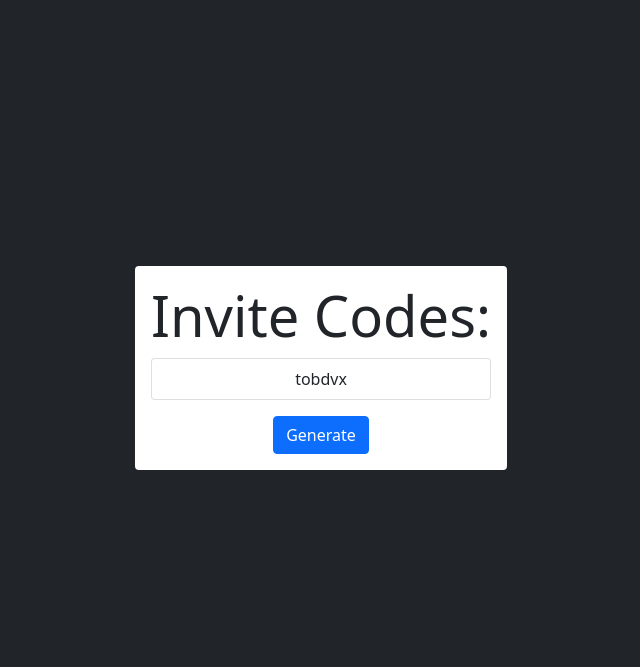
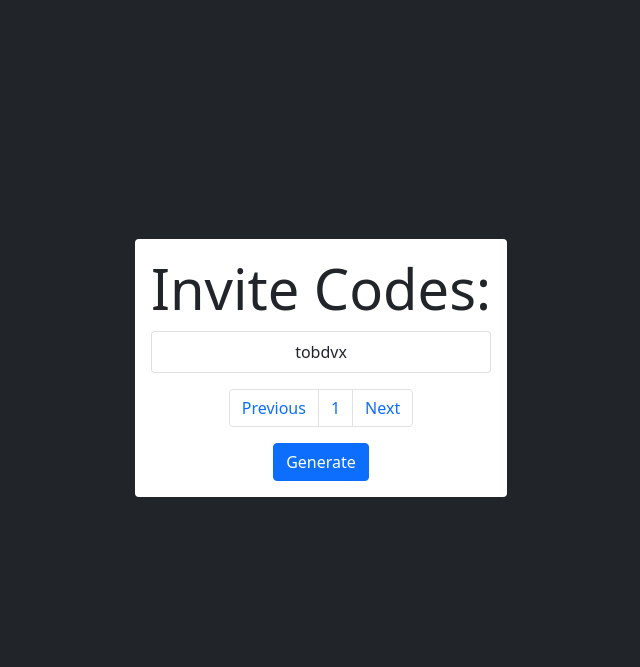
Before and after one commit to moistdio/solidbooru-api, a Flask app: page /invite in a window 1280 px wide. Shown: the part 56-723 px from the top of the page, without its empty margins (319-959 px from the left). Run offline with Flask 3, Linux system fonts and the light colour scheme; a user stored in the database is signed in; some libraries are stand-ins or nearby versions.

Commit message:
page navigation fix

```diff
--- a/templates/login/invite.html
+++ b/templates/login/invite.html
@@ -18,8 +18,16 @@
         <li class="list-group-item">{{code.code}}</li>
       {% endfor %}
     </ul>
+    <div class="navigation">
+      <ul class="pagination justify-content-center">
+        <li class="page-item"><a class="page-link" href="?page={{page_num-1}}">Previous</a></li>
+        <li class="page-item"><a class="page-link">{{page_num}}</a></li>
+        <li class="page-item"><a class="page-link" href="?page={{page_num+1}}">Next</a></li>
+      </ul>
+    </div>
       <input class="btn btn-primary" type="submit" name="linvite" value="Generate">
-  </form>
+  </div>
+</form>
 </div>
 
 {% endblock %}
--- a/user/user.py
+++ b/user/user.py
@@ -29,7 +29,7 @@ def invite():
         flash("Error parsing Codes. Please try it out later.")
         return redirect(url_for("user_bp.invite"))
 
-    return render_template("login/invite.html", codes=codes_list)
+    return render_template("login/invite.html", codes=codes_list, page_num=page)
 
 
 @user_bp.route('/invite', methods=['POST'])
```
Also changed, not shown: utils/general.py (line endings or trailing spaces).
